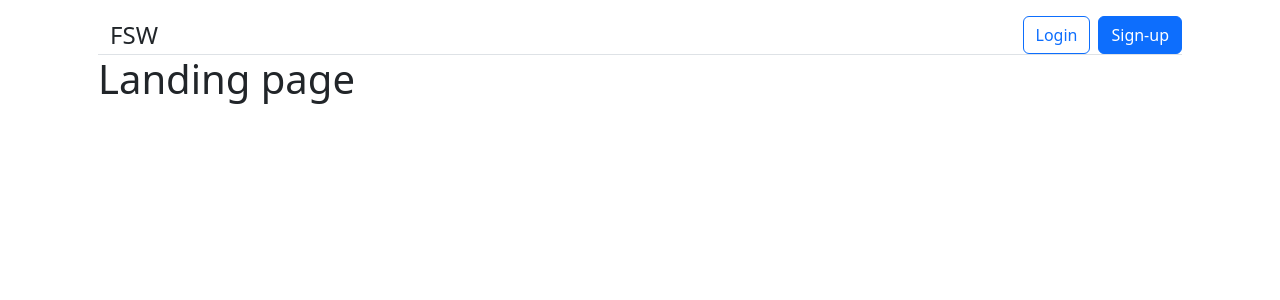
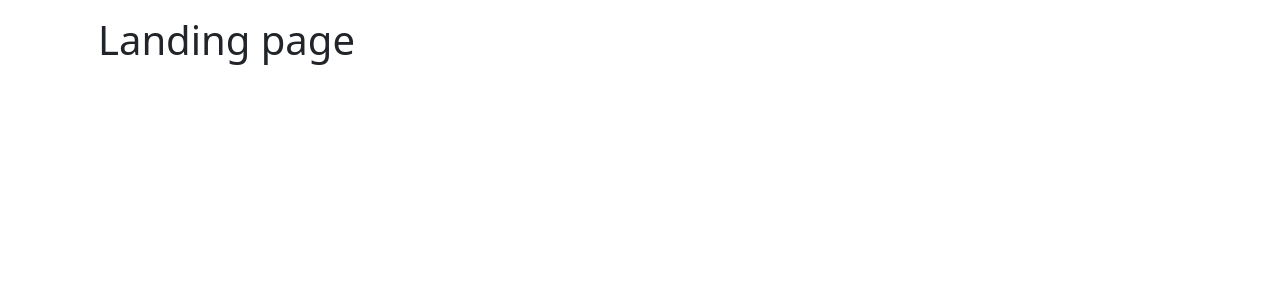
Before and after one commit to paul3bin/Favorite-Stocks-Watcher, a React (Create React App) app in the folder frontend/: page / in a window 1280 px wide. Shown: the top 300 px of the page. Built offline with nearby package versions, Linux system fonts and the light colour scheme.

Commit message:
Removed nav from landing page

```diff
--- a/frontend/src/components/Nav.js
+++ b/frontend/src/components/Nav.js
@@ -50,28 +50,6 @@ export function Nav(props) {
       </div>
     </nav>
   ) : (
-    <div className="container">
-      <header className="d-flex flex-wrap justify-content-center justify-content-md-between border-bottom">
-        <Link
-          to="/"
-          className="row align-items-center col-md-3 mb-2 mb-md-0 text-dark text-decoration-none"
-        >
-          <span className="fs-4">FSW</span>
-        </Link>
-
-        <div className="col-md-3 text-end">
-          <Link
-            type="button"
-            className="btn btn-outline-primary me-2"
-            to="/login"
-          >
-            Login
-          </Link>
-          <Link type="button" className="btn btn-primary" to="/signup">
-            Sign-up
-          </Link>
-        </div>
-      </header>
-    </div>
+    <div></div>
   );
 }
```
